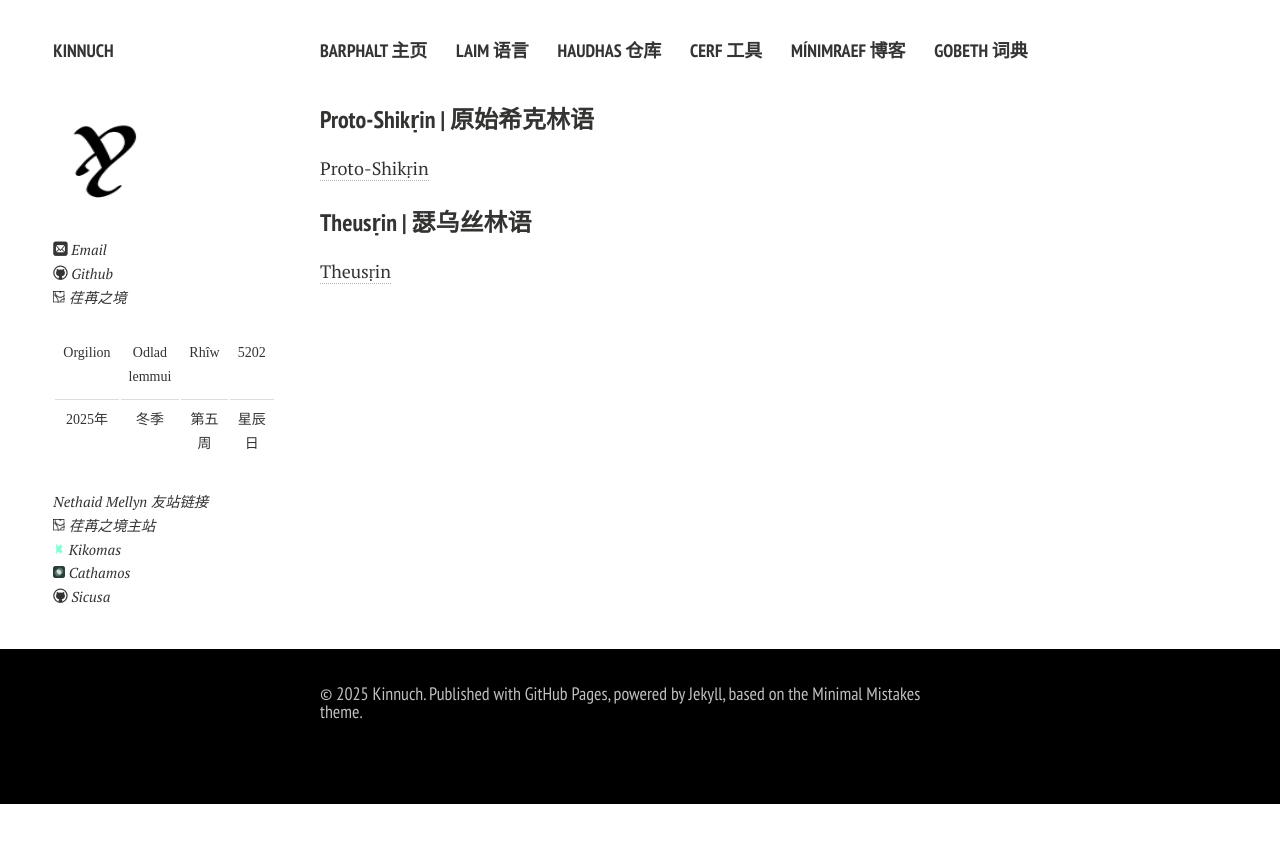
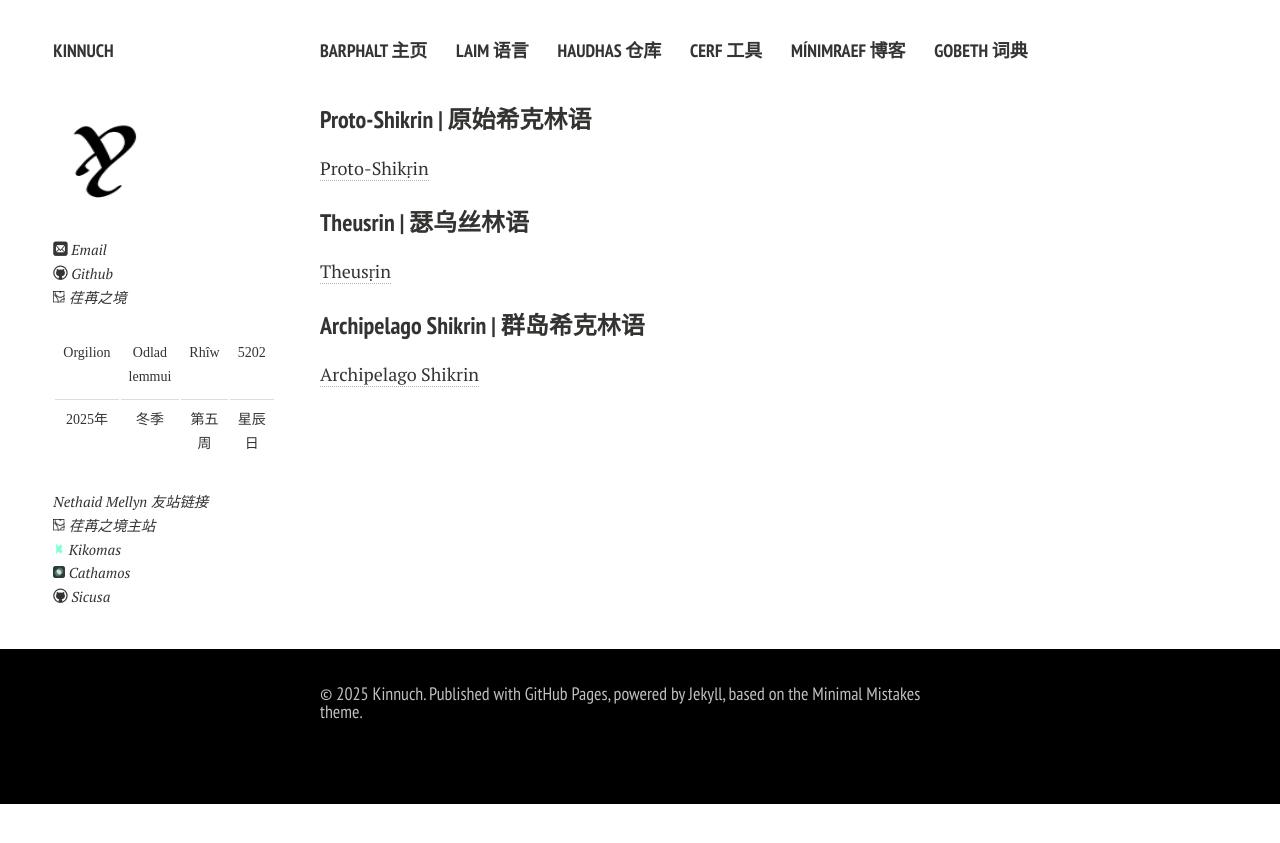
Before and after one commit to Kinnuch/kinnuch.github.io, a Jekyll site: the page built from laim/shikṛin.md, in a window 1280 px wide. Shown: the top 843 px of the page. Built offline with Jekyll 4.4.1, drawn with Linux system fonts in a browser that asks for light colours; nearby versions of some CDN libraries; comment, search, counter and statistics services are not loaded; a style sheet for code colours, icons or effects is not loaded.

Commit message:
Launch a new conlang project about Archipelago Shikrin

```diff
--- a/laim/shikṛin.md
+++ b/laim/shikṛin.md
@@ -4,10 +4,14 @@ permalink: /laim/shikṛin/index.html
 title: Shikṛin
 ---
 
-### Proto-Shikṛin | 原始希克林语
+### Proto-Shikrin | 原始希克林语
 
 [Proto-Shikṛin](https://kinnuch.github.io/laim/Proto-Shikṛin)
 
-### Theusṛin | 瑟乌丝林语
+### Theusrin | 瑟乌丝林语
 
 [Theusṛin](https://kinnuch.github.io/laim/Theusṛin)
+
+### Archipelago Shikrin | 群岛希克林语
+
+[Archipelago Shikrin](https://kinnuch.github.io/laim/ArchipelagoShikrin)
```
Also changed, not shown: laim/ArchipelagoShikrin.md (added, +9 -0 lines).
